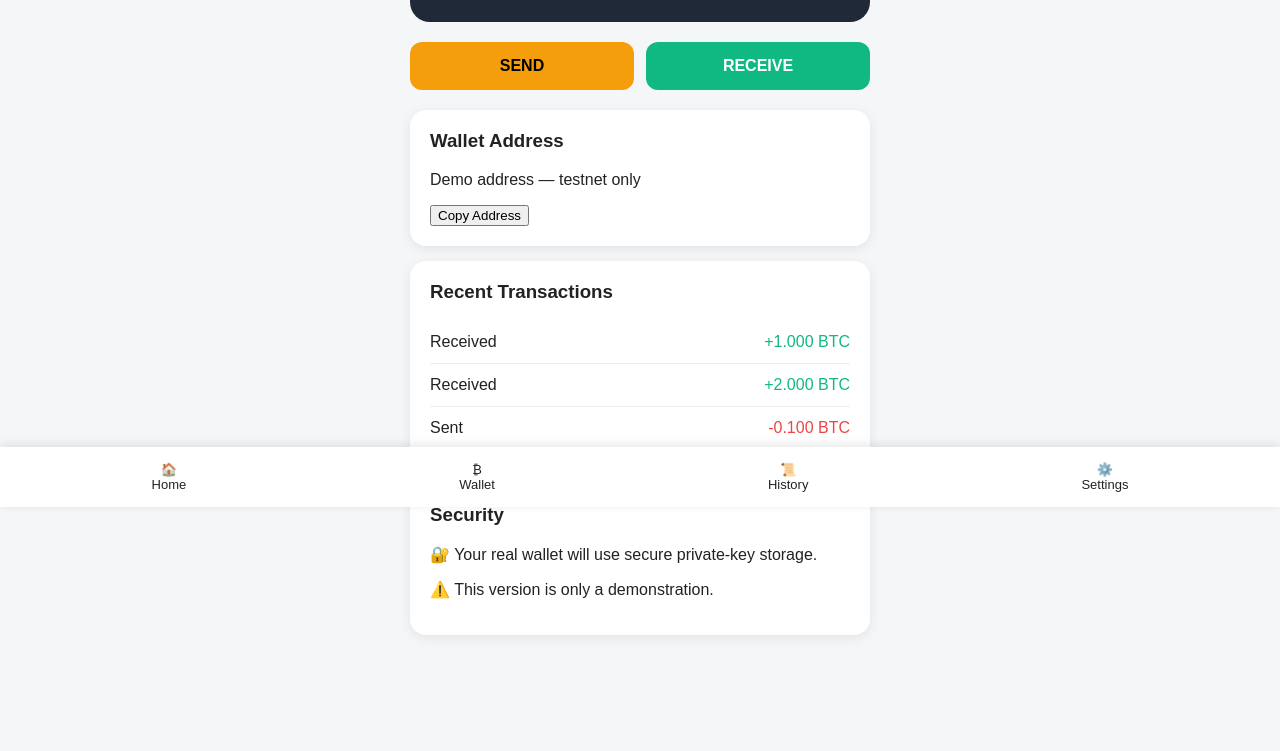
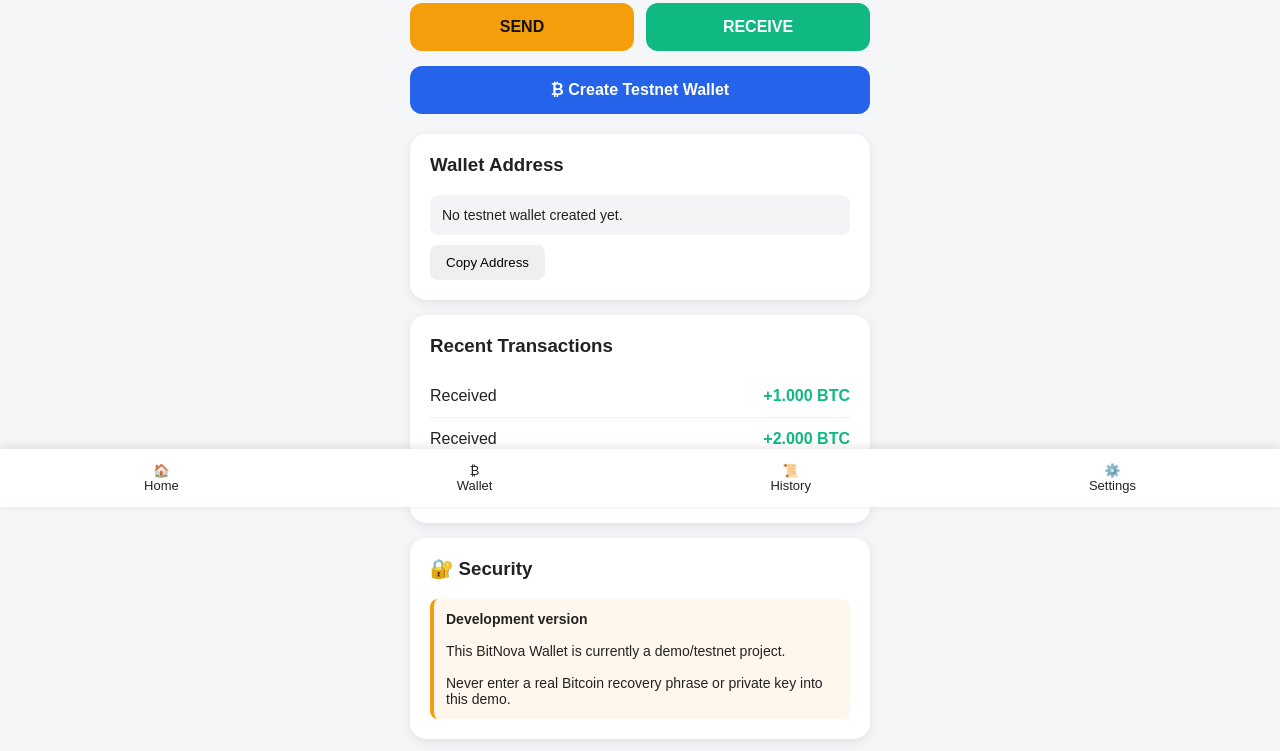
Before and after one commit to gunasekaran1969/Wallet-bitcoin, a plain HTML site: page index.html in a window 1280 px wide. Shown: the part 293-1044 px from the top of the page. Before the commit the page ends 963 px from the top, so only its background shows below. Drawn offline with Linux system fonts and the light colour scheme.

Commit message:
Enhance BitNova Wallet UI and functionality
Updated wallet interface and functionality for demo/testnet version.

```diff
--- a/index.html
+++ b/index.html
@@ -4,9 +4,10 @@
 <meta charset="UTF-8">
 <meta name="viewport" content="width=device-width, initial-scale=1.0">
 
-<h1>₿ BitNova Wallet</h1>
+<title>BitNova Wallet</title>
 
 <style>
+
 *{
     box-sizing:border-box;
 }
@@ -16,6 +17,7 @@
     font-family:Arial,sans-serif;
     background:#f4f6f8;
     color:#222;
+    padding-bottom:80px;
 }
 
 .header{
@@ -27,7 +29,7 @@
 
 .header h1{
     margin:0;
-    font-size:24px;
+    font-size:25px;
 }
 
 .demo{
@@ -35,7 +37,7 @@
     margin-top:8px;
     background:#f59e0b;
     color:#111;
-    padding:5px 12px;
+    padding:6px 14px;
     border-radius:20px;
     font-size:12px;
     font-weight:bold;
@@ -51,7 +53,7 @@
     background:#1f2937;
     color:white;
     border-radius:20px;
-    padding:25px;
+    padding:28px 20px;
     text-align:center;
     margin-bottom:20px;
 }
@@ -63,7 +65,7 @@
 .btc{
     font-size:32px;
     font-weight:bold;
-    margin:10px 0;
+    margin:12px 0;
 }
 
 .inr{
@@ -73,7 +75,7 @@
 .buttons{
     display:flex;
     gap:12px;
-    margin-bottom:20px;
+    margin-bottom:15px;
 }
 
 .buttons button{
@@ -88,11 +90,25 @@
 
 .send{
     background:#f59e0b;
+    color:#111;
 }
 
 .receive{
     background:#10b981;
     color:white;
+}
+
+.create{
+    width:100%;
+    padding:15px;
+    border:none;
+    border-radius:12px;
+    background:#2563eb;
+    color:white;
+    font-size:16px;
+    font-weight:bold;
+    cursor:pointer;
+    margin-bottom:20px;
 }
 
 .card{
@@ -105,6 +121,22 @@
 
 .card h3{
     margin-top:0;
+}
+
+.address{
+    background:#f3f4f6;
+    padding:12px;
+    border-radius:8px;
+    word-break:break-all;
+    font-size:14px;
+}
+
+.copy{
+    margin-top:10px;
+    padding:10px 16px;
+    border:none;
+    border-radius:8px;
+    cursor:pointer;
 }
 
 .transaction{
@@ -120,10 +152,20 @@
 
 .received{
     color:#10b981;
+    font-weight:bold;
 }
 
 .sent{
     color:#ef4444;
+    font-weight:bold;
+}
+
+.warning{
+    background:#fff7ed;
+    border-left:4px solid #f59e0b;
+    padding:12px;
+    border-radius:8px;
+    font-size:14px;
 }
 
 .nav{
@@ -134,7 +176,7 @@
     background:white;
     display:flex;
     justify-content:space-around;
-    padding:15px;
+    padding:14px 5px;
     box-shadow:0 -2px 10px rgba(0,0,0,0.1);
 }
 
@@ -150,58 +192,80 @@
 
 <div class="header">
 
-<title>BitNova Wallet</title>
+<h1>₿ BitNova Wallet</h1>
 
 <div class="demo">
-DEMO WALLET
+DEMO / TESTNET
 </div>
 
 </div>
 
+
 <div class="container">
+
+<!-- DEMO BALANCE -->
 
 <div class="balance">
 
-<small>Total Balance</small>
+<small>Demo Balance</small>
 
 <div class="btc">
 ₿ 3.00000000
 </div>
 
 <div class="inr">
-Demo Balance
+Demo balance — not real Bitcoin
 </div>
 
 </div>
 
 
+<!-- SEND / RECEIVE -->
+
 <div class="buttons">
 
-<button class="send" onclick="sendBTC()">
+<button class="send" onclick="sendBitcoin()">
 SEND
 </button>
 
-<button class="receive" onclick="receiveBTC()">
+<button class="receive" onclick="receiveBitcoin()">
 RECEIVE
 </button>
 
 </div>
 
 
+<!-- CREATE WALLET -->
+
+<button class="create" onclick="createTestnetWallet()">
+
+₿ Create Testnet Wallet
+
+</button>
+
+
+<!-- WALLET ADDRESS -->
+
 <div class="card">
 
 <h3>Wallet Address</h3>
 
-<p style="word-break:break-all;">
-Demo address — testnet only
-</p>
+<div class="address" id="walletAddress">
 
-<button onclick="copyAddress()">
+No testnet wallet created yet.
+
+</div>
+
+<button class="copy" onclick="copyAddress()">
+
 Copy Address
+
 </button>
 
 </div>
 
+
+<!-- TRANSACTIONS -->
 
 <div class="card">
 
@@ -219,6 +283,7 @@
 
 </div>
 
+
 <div class="transaction">
 
 <span>
@@ -231,10 +296,11 @@
 
 </div>
 
+
 <div class="transaction">
 
 <span>
-Sent
+Demo Transaction
 </span>
 
 <span class="sent">
@@ -246,17 +312,43 @@
 </div>
 
 
+<!-- SECURITY -->
+
 <div class="card">
 
-<h3>Security</h3>
+<h3>🔐 Security</h3>
+
+<div class="warning">
+
+<strong>Development version</strong>
+
+<br><br>
+
+This BitNova Wallet is currently a
+demo/testnet project.
+
+<br><br>
+
+Never enter a real Bitcoin recovery
+phrase or private key into this demo.
+
+</div>
+
+</div>
+
+
+<!-- NETWORK -->
+
+<div class="card">
+
+<h3>Network</h3>
 
 <p>
-🔐 Your real wallet will use secure private-key
-storage.
+🟡 Bitcoin Testnet
 </p>
 
 <p>
-⚠️ This version is only a demonstration.
+Status: Development
 </p>
 
 </div>
@@ -264,42 +356,55 @@
 </div>
 
 
+<!-- BOTTOM NAVIGATION -->
+
 <div class="nav">
 
-<div>🏠<br>Home</div>
+<div>
+🏠<br>
+Home
+</div>
 
-<div>₿<br>Wallet</div>
+<div>
+₿<br>
+Wallet
+</div>
 
-<div>📜<br>History</div>
+<div>
+📜<br>
+History
+</div>
 
-<div>⚙️<br>Settings</div>
+<div>
+⚙️<br>
+Settings
+</div>
 
 </div>
 
 
+<!-- CONNECT JAVASCRIPT -->
+
+<script src="wallet.js"></script>
+
+
 <script>
-
-function sendBTC(){
-
-alert(
-"Send Bitcoin\n\nThis feature will be connected to the Bitcoin testnet in the next stage."
-);
-
-}
-
-function receiveBTC(){
-
-alert(
-"Receive Bitcoin\n\nA real Bitcoin address and QR code will be added in the next stage."
-);
-
-}
 
 function copyAddress(){
 
-alert(
-"Demo address copied.\n\nReal testnet address will be generated in the next stage."
-);
+    const address =
+    document.getElementById("walletAddress").innerText;
+
+    if(address === "No testnet wallet created yet."){
+
+        alert("Please create a testnet wallet first.");
+
+        return;
+    }
+
+    navigator.clipboard.writeText(address);
+
+    alert("Wallet address copied.");
 
 }
 
```
